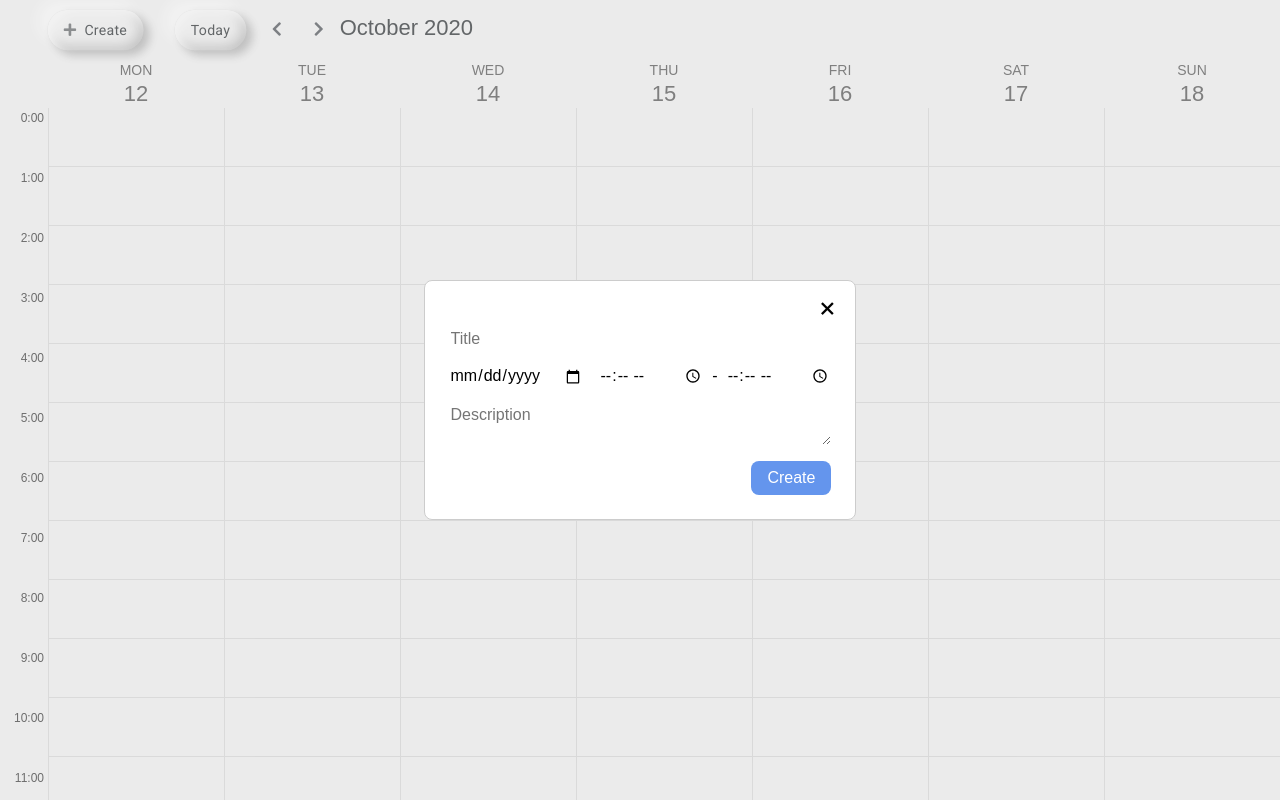
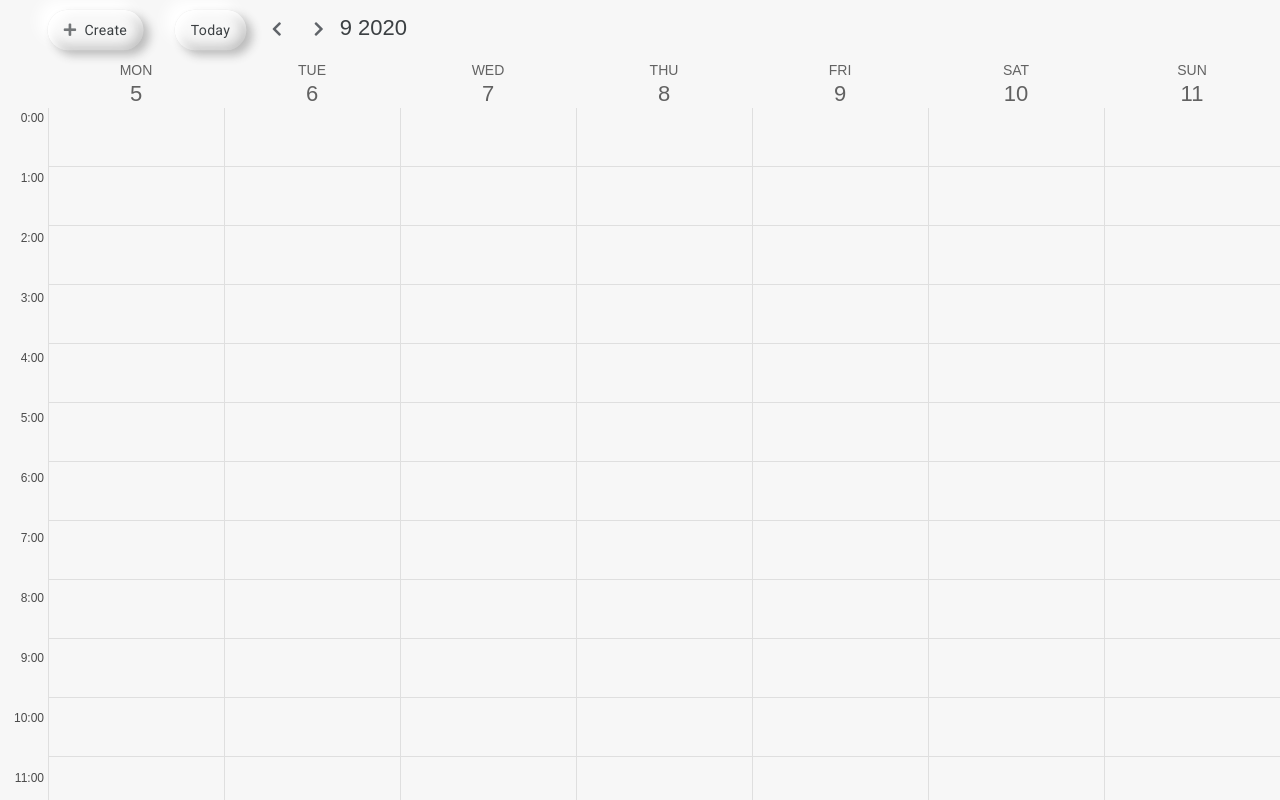
Before and after one commit to bondarenkomaksym/calendar-react, a React app: page / in a window 1280 px wide. Built offline with nearby package versions, Linux system fonts and the light colour scheme.

Commit message:
month to string

```diff
--- a/src/App.jsx
+++ b/src/App.jsx
@@ -2,42 +2,44 @@ import React, { useState } from 'react';
 import Header from './components/header/Header.jsx';
 import Calendar from './components/calendar/Calendar.jsx';
 import Modal from './components/modal/Modal.jsx';
+import moment from 'moment';
 
 import { getWeekStartDate, generateWeekRange } from '../src/utils/dateUtils.js';
 
 import './common.scss';
 
-const App = () => {
+// const App = () => {
 
-  const weekDates = generateWeekRange(getWeekStartDate(new Date()));
+//   const weekDates = generateWeekRange(getWeekStartDate(new Date()));
 
-  return (
-    <>
-      <Header />
-      <Modal />
+//   return (
+//     <>
+//       <Header />
+//       {/* <Modal /> */}
+//       <Calendar weekDates={weekDates} />
+//     </>
+//   )
+
+// };
+// export default App;
+
+
+class App extends React.Component {
+
+  state = {
+    // weekStartDate: new Date(Date.now() + 604800000),
+    weekStartDate: moment().subtract(7, 'days').toDate(),
+  }
+
+  render() {
+    const { weekStartDate } = this.state;
+    const weekDates = generateWeekRange(getWeekStartDate(weekStartDate));
+
+    return (<>
+      <Header weekDates={weekDates} />
+      {/* <Modal /> */}
       <Calendar weekDates={weekDates} />
-    </>
-  )
-
+    </>)
+  }
 };
 export default App;
-
-
-// class App extends Component {
-
-//   state = {
-//     weekStartDate: new Date(),
-//   }
-
-//   render() {
-//     const { weekStartDate } = this.state;
-//     const weekDates = generateWeekRange(getWeekStartDate(weekStartDate));
-
-//     return (<>
-//       <Header />
-//       <Modal />
-//       <Calendar weekDates={weekDates} />
-//     </>)
-//   }
-// };
-// export default App;
--- a/src/components/calendar/Calendar.jsx
+++ b/src/components/calendar/Calendar.jsx
@@ -1,4 +1,4 @@
-import React, { useState } from 'react';
+import React, { Component } from 'react';
 
 import Navigation from './../navigation/Navigation';
 import Week from '../week/Week';
@@ -7,9 +7,14 @@ import events from '../../gateway/events';
 
 import './calendar.scss';
 
-const Calendar = ({ weekDates }) => {
+class Calendar extends Component {
 
-  // useState(events);
+  state = {
+    events,
+  }
+
+  render() {
+    const { weekDates } = this.props;
 
     return (
       <section className="calendar">
@@ -17,17 +22,17 @@ const Calendar = ({ weekDates }) => {
         <div className="calendar__body">
           <div className="calendar__week-container">
             <Sidebar />
-          <Week weekDates={weekDates} events={events} />
+            <Week weekDates={weekDates} events={this.state.events} />
           </div>
         </div>
       </section>
     )
   }
+}
 
 export default Calendar;
 
-
-// import React, { Component } from 'react';
+// import React, { useState } from 'react';
 
 // import Navigation from './../navigation/Navigation';
 // import Week from '../week/Week';
@@ -36,27 +41,21 @@ export default Calendar;
 
 // import './calendar.scss';
 
-// class Calendar extends Component {
+// const Calendar = ({ weekDates }) => {
 
-//   state = {
-//     events,
-//   }
+//   // useState(events);
 
-//   render() {
-//     const { weekDates } = this.props;
-
-//     return (
-//       <section className="calendar">
-//         <Navigation weekDates={weekDates} />
-//         <div className="calendar__body">
-//           <div className="calendar__week-container">
-//             <Sidebar />
-//             <Week weekDates={weekDates} events={this.state.events} />
-//           </div>
+//   return (
+//     <section className="calendar">
+//       <Navigation weekDates={weekDates} />
+//       <div className="calendar__body">
+//         <div className="calendar__week-container">
+//           <Sidebar />
+//           <Week weekDates={weekDates} events={events} />
 //         </div>
-//       </section>
-//     )
-//   }
+//       </div>
+//     </section>
+//   )
 // }
 
 // export default Calendar;
--- a/src/components/header/Header.jsx
+++ b/src/components/header/Header.jsx
@@ -1,16 +1,35 @@
 import React, { useState } from 'react';
+import moment from 'moment';
+
 
 import { months } from '../../utils/dateUtils.js';
 
 import './header.scss';
 
-const Header = () => {
-
+const Header = ({ weekDates }) => {
+  // console.log(weekDates[6].toLocaleString('default', { month: 'long' }));
   // debugger;
 
-  let date = new Date().getMonth();
-  const [dateDefault, setDate] = useState(date);
+  // let date = new Date().getMonth();
+  // const [dateDefault, setDate] = useState(date);
 
+  Date.prototype.toMonthString = function () {
+    switch (this.getMonth()) {
+      case 0: return months[0]; break;
+      case 1: return months[1]; break;
+      case 2: return months[2]; break;
+      case 3: return months[3]; break;
+      case 4: return months[4]; break;
+      case 5: return months[5]; break;
+      case 6: return months[6]; break;
+      case 7: return months[7]; break;
+      case 8: return months[8]; break;
+      case 9: return months[9]; break;
+      case 10: return months[10]; break;
+      case 11: return months[11]; break;
+    }
+  }
+  console.log(new Date().toMonthString());
 
   return (
     <header className="header">
@@ -27,7 +46,7 @@ const Header = () => {
         <button className="icon-button navigation__nav-icon" onClick={() => setDate(dateDefault + 1)}>
           <i className="fas fa-chevron-right"></i>
         </button>
-        <span className="navigation__displayed-month" >{`${months[dateDefault]} ${new Date().getFullYear()}`}</span>
+        <span className="navigation__displayed-month" >{`${new Date().getMonth()} ${new Date().getFullYear()}`}</span>
 
       </div>
     </header>
--- a/src/gateway/events.js
+++ b/src/gateway/events.js
@@ -3,15 +3,15 @@ const events = [
     id: 1,
     title: 'Go to the gym',
     description: 'some text here',
-    dateFrom: new Date(2020, 9, 19, 10, 15),
-    dateTo: new Date(2020, 9, 19, 12, 0),
+    dateFrom: new Date(2020, 9, 19, 2, 15),
+    dateTo: new Date(2020, 9, 19, 3, 45),
   },
   {
     id: 2,
     title: 'Go to the school',
     description: 'hello, 2 am',
-    dateFrom: new Date(2020, 9, 20, 9, 15),
-    dateTo: new Date(2020, 9, 20, 15, 0),
+    dateFrom: new Date(2020, 9, 20, 4, 15),
+    dateTo: new Date(2020, 9, 20, 6, 0),
   },
   {
     id: 3,
```
Lines whose indentation alone changed are shown as unchanged.
